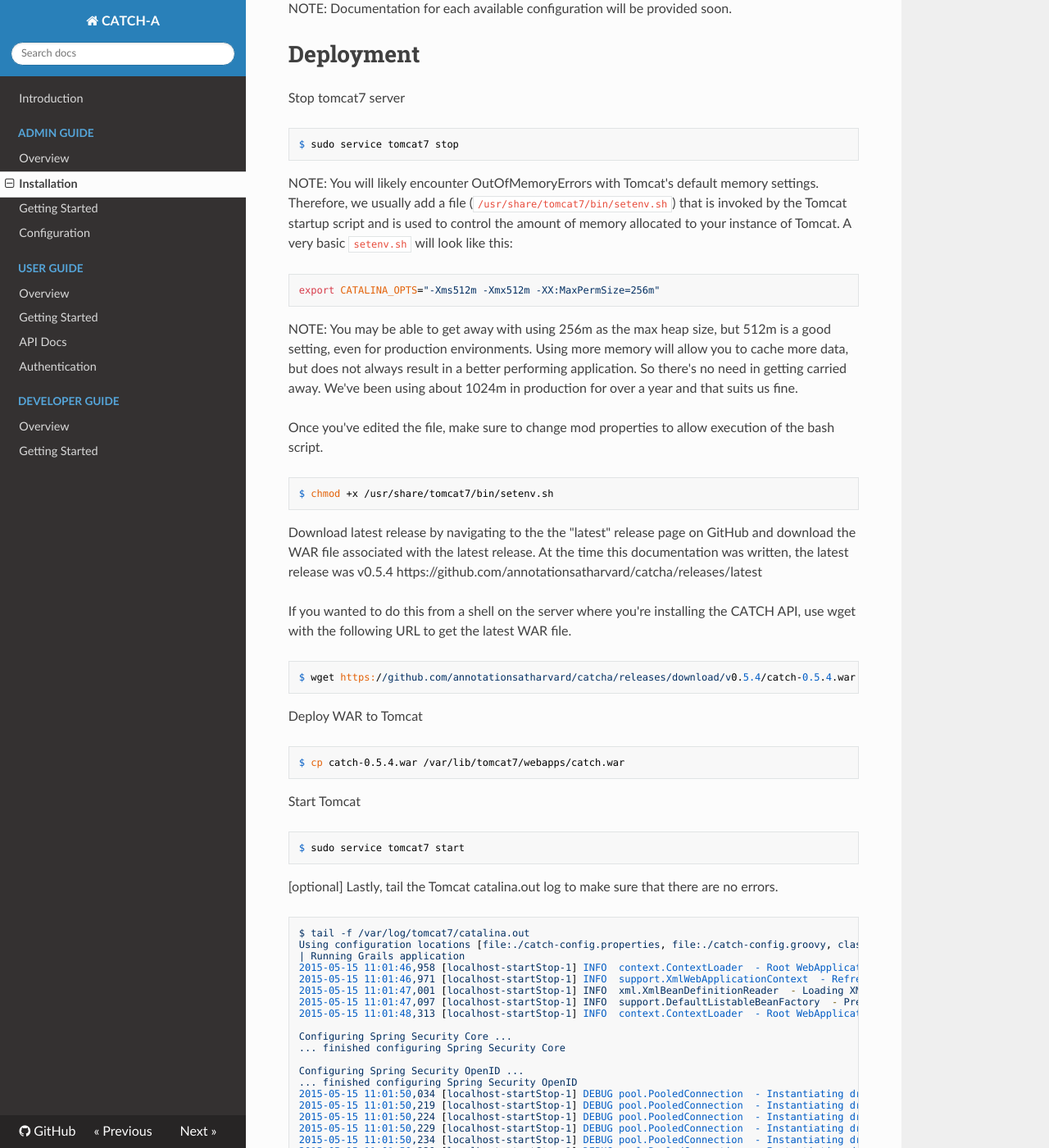
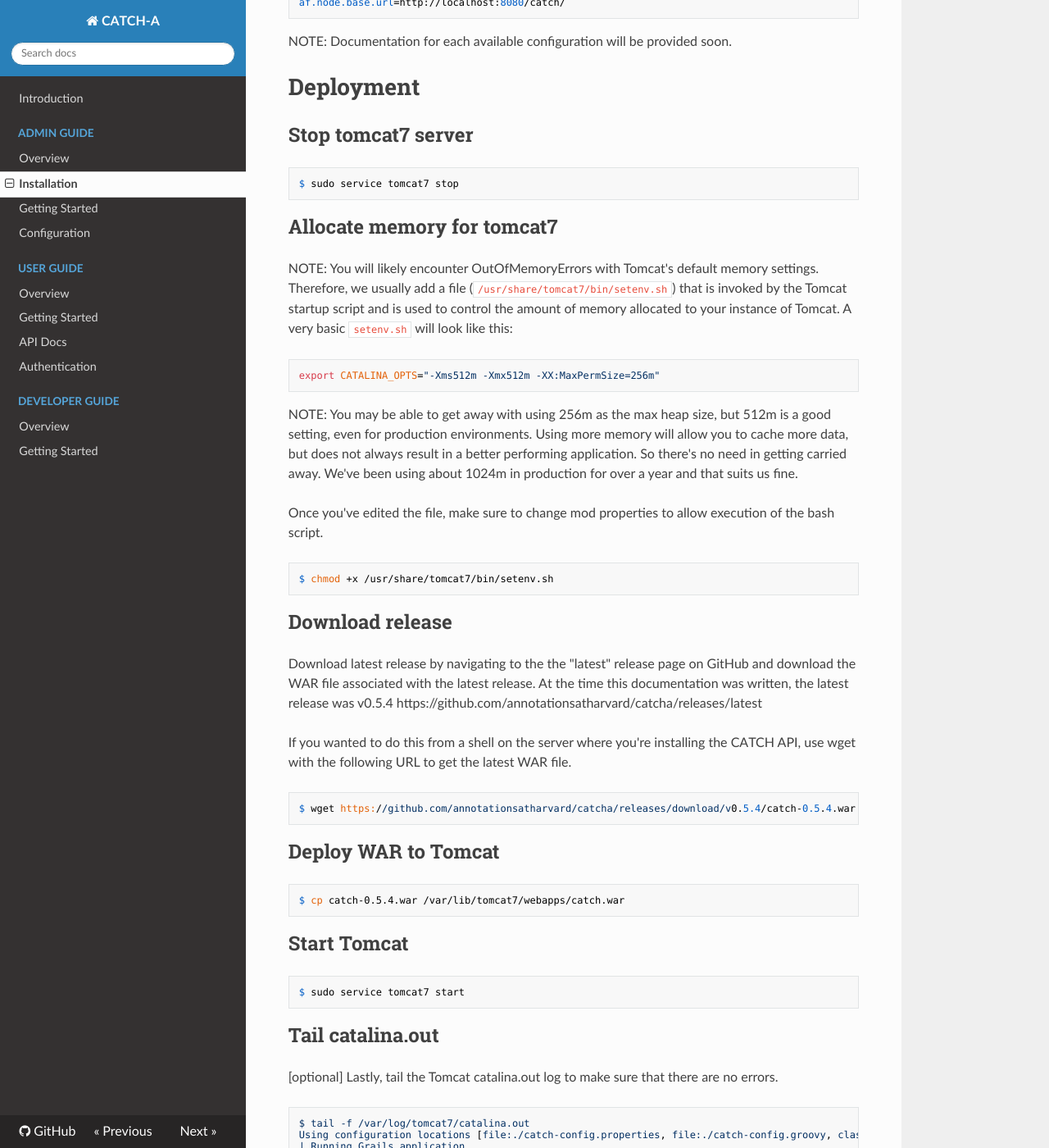
Before and after one commit to annotationsatharvard/catcha, an MkDocs documentation site: the page built from docs/admin-guide/installation.md, in a window 1280 px wide and 1400 px high, scrolled down 1604 px. Shown: the whole window at 82% size. Built offline with MkDocs 1.6.1, drawn with Linux system fonts in a browser that asks for light colours; nearby versions of some CDN libraries; old or Windows-style settings are respelled for this version of MkDocs.

Commit message:
Update installation.md

````diff
--- a/docs/admin-guide/installation.md
+++ b/docs/admin-guide/installation.md
@@ -8,27 +8,27 @@
 
 # Dependencies
 
-Install Java 7+
+## Install Java 7+
 ```
 $ sudo apt-get install openjdk-7-jre
 ```
-Install Tomcat 7+
+## Install Tomcat 7+
 ```
 $ sudo apt-get install tomcat7
 $ sudo apt-get install tomcat7-admin
 ```
-Install MySQL 5.5+
+## Install MySQL 5.5+
 ```
 $ sudo apt-get install mysql-server
 ```
 # Database
 
-Create the database
+## Create the database
 ```
 $ mysql -u root -p -e 'create database catch default charset utf8;'
 ```
 
-Grant permissions to database user
+## Grant permissions to database user
 ```
 mysql -u root -p -e 'grant all on catch.* to 'catch'@'localhost' identified by "password";'
 ```
@@ -41,7 +41,6 @@
 $ vi /usr/share/tomcat7/.grails/catch-config.properties
 ```
 **catch-config.properties**
-
 ```
 # Database Configuration
 dataSource.url=jdbc:mysql://localhost:3306/catch?useUnicode=yes&characterEncoding=UTF-8&autoReconnect=true
@@ -66,11 +65,11 @@
 
 # Deployment
 
-Stop tomcat7 server
+## Stop tomcat7 server
 ```
 $ sudo service tomcat7 stop
 ```
-
+## Allocate memory for tomcat7
 NOTE: You will likely encounter OutOfMemoryErrors with Tomcat's default memory settings.  Therefore, we usually add a file (`/usr/share/tomcat7/bin/setenv.sh`) that is invoked by the Tomcat startup script and is used to control the amount of memory allocated to your instance of Tomcat. A very basic `setenv.sh` will look like this:
 ```
 export CATALINA_OPTS="-Xms512m -Xmx512m -XX:MaxPermSize=256m"
@@ -81,6 +80,8 @@
 ```
 $ chmod +x /usr/share/tomcat7/bin/setenv.sh
 ```
+
+## Download release
 Download latest release by navigating to the the "latest" release page on GitHub and download the WAR file associated with the latest release. At the time this documentation was written, the latest release was v0.5.4
 https://github.com/annotationsatharvard/catcha/releases/latest
 
@@ -89,16 +90,17 @@
 $ wget https://github.com/annotationsatharvard/catcha/releases/download/v0.5.4/catch-0.5.4.war
 ```
 
-Deploy WAR to Tomcat
+## Deploy WAR to Tomcat
 ```
 $ cp catch-0.5.4.war /var/lib/tomcat7/webapps/catch.war
 ```
 
-Start Tomcat
+## Start Tomcat
 ```
 $ sudo service tomcat7 start
 ```
 
+## Tail catalina.out
 [optional] Lastly, tail the Tomcat catalina.out log to make sure that there are no errors.
 ```
 $ tail -f /var/log/tomcat7/catalina.out
````
